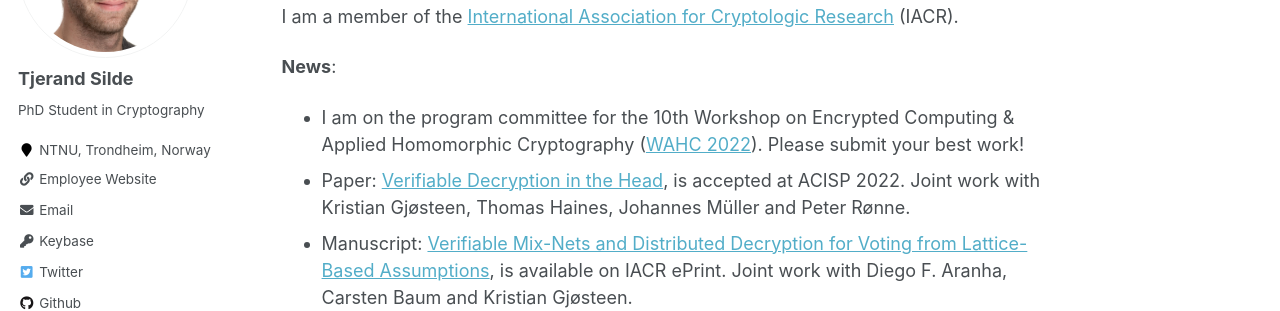
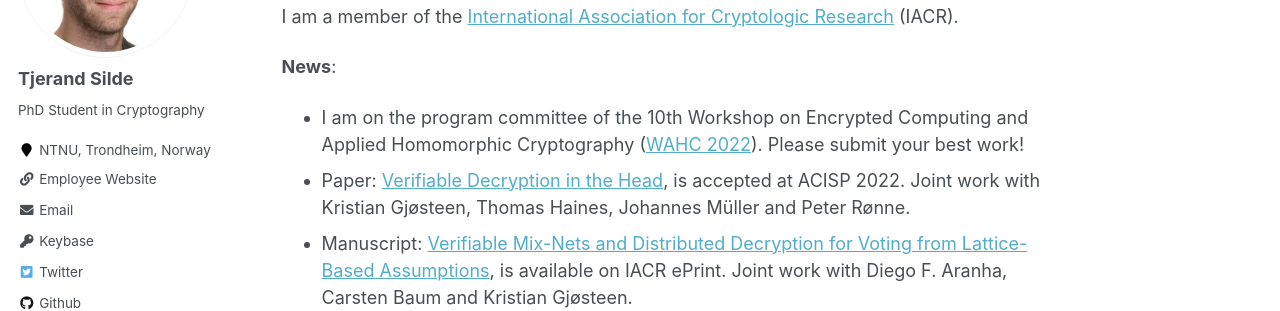
Before and after one commit to tjesi/tjesi.github.io, a Jekyll site: the page built from _pages/about.md, in a window 1280 px wide and 900 px high, scrolled down 611 px. Shown: the part 153-464 px from the top of the window. Built offline with Jekyll 4.4.1, drawn with Linux system fonts in a browser that asks for light colours; some web fonts are replaced.

Commit message:
Update about.md

```diff
--- a/_pages/about.md
+++ b/_pages/about.md
@@ -20,7 +20,7 @@ I have previously been working as a project manager at [Lær Kidsa Koding](https
 I am a member of the [International Association for Cryptologic Research](https://iacr.org) (IACR).
 
 **News**:
-- I am on the program committee for the 10th Workshop on Encrypted Computing & Applied Homomorphic Cryptography ([WAHC 2022](https://homomorphicencryption.org/workshops/wahc22)). Please submit your best work!
+- I am on the program committee of the 10th Workshop on Encrypted Computing and Applied Homomorphic Cryptography ([WAHC 2022](https://homomorphicencryption.org/workshops/wahc22)). Please submit your best work!
 - Paper: [Verifiable Decryption in the Head](https://eprint.iacr.org/2021/558.pdf), is accepted at ACISP 2022. Joint work with Kristian Gjøsteen, Thomas Haines, Johannes Müller and Peter Rønne.
 - Manuscript: [Verifiable Mix-Nets and Distributed Decryption for Voting from Lattice-Based Assumptions](https://eprint.iacr.org/2022/422.pdf), is available on IACR ePrint. Joint work with Diego F. Aranha, Carsten Baum and Kristian Gjøsteen.
 - Short Paper: [Verifiable Decryption for BGV](https://eprint.iacr.org/2021/1693.pdf), is accepted at VOTING 2022.
```
